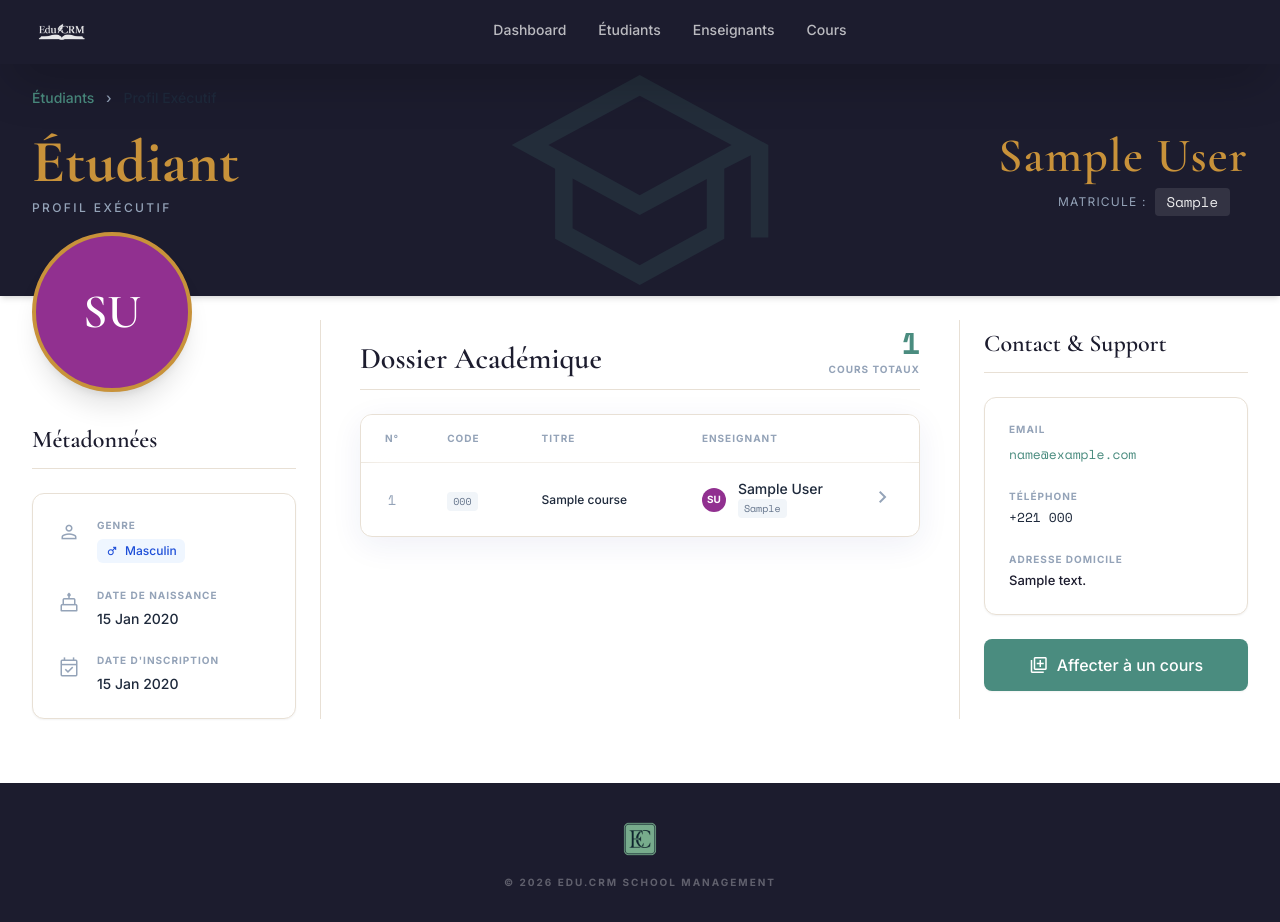
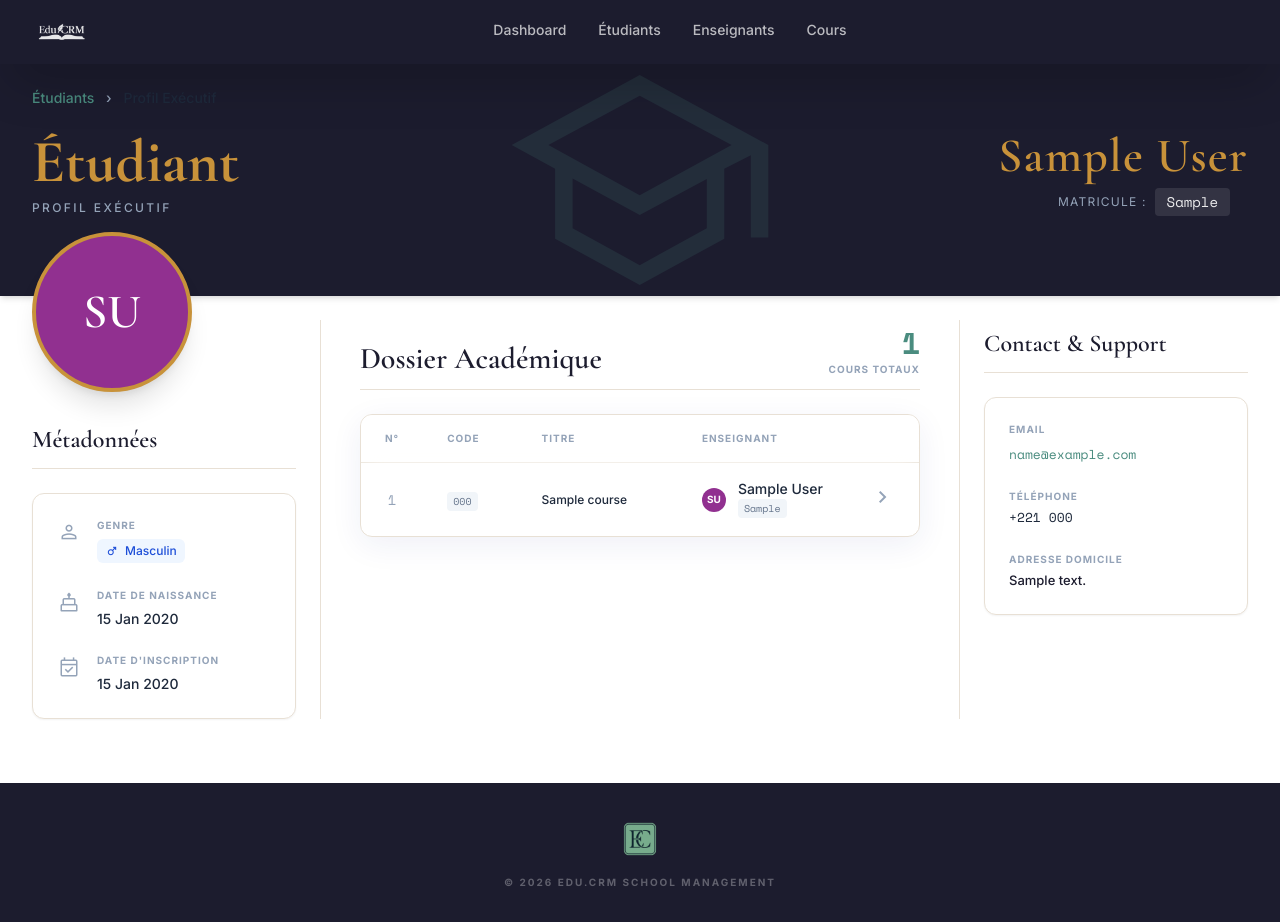
Before and after one commit to daniel-sysnet/edu.crm, a Flask app: template app/templates/students/detail.html in a window 1280 px wide. Run offline with Flask 3, Linux system fonts and the light colour scheme; tables that the repository leaves empty hold one stand-in row (values such as "Sample post"); the template is opened without the code that fills it: values that come from a table or form of the project are taken from there, most other values are stand-ins (such as "Sample title", 1, 10 or a date in 2020); some libraries are stand-ins or nearby versions.

Commit message:
fix: supprimer le lien "Affecter à un cours" de la page de détail de l'étudiant

```diff
--- a/app/templates/students/detail.html
+++ b/app/templates/students/detail.html
@@ -244,14 +244,6 @@
 
             </div>
 
-            <a href="#"
-               class="w-full bg-[#4A8C7F] text-white px-4 py-3.5 rounded-lg font-medium
-                      flex justify-center items-center gap-2
-                      hover:bg-[#3d7469] transition-all shadow-sm">
-                <span class="material-symbols-outlined text-[20px]">library_add</span>
-                Affecter à un cours
-            </a>
-
         </div>
 
     </div>
```
